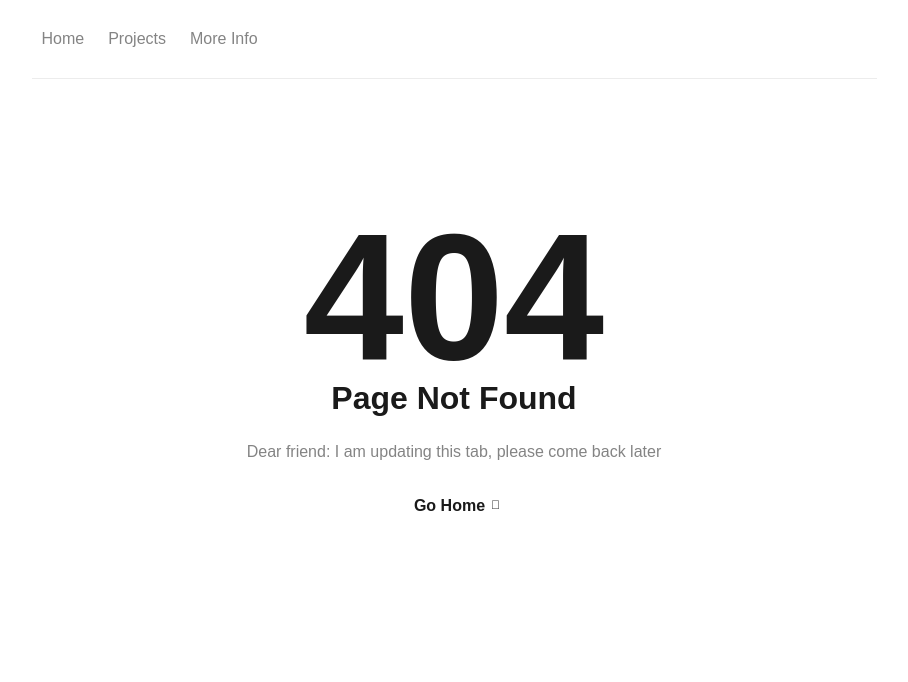
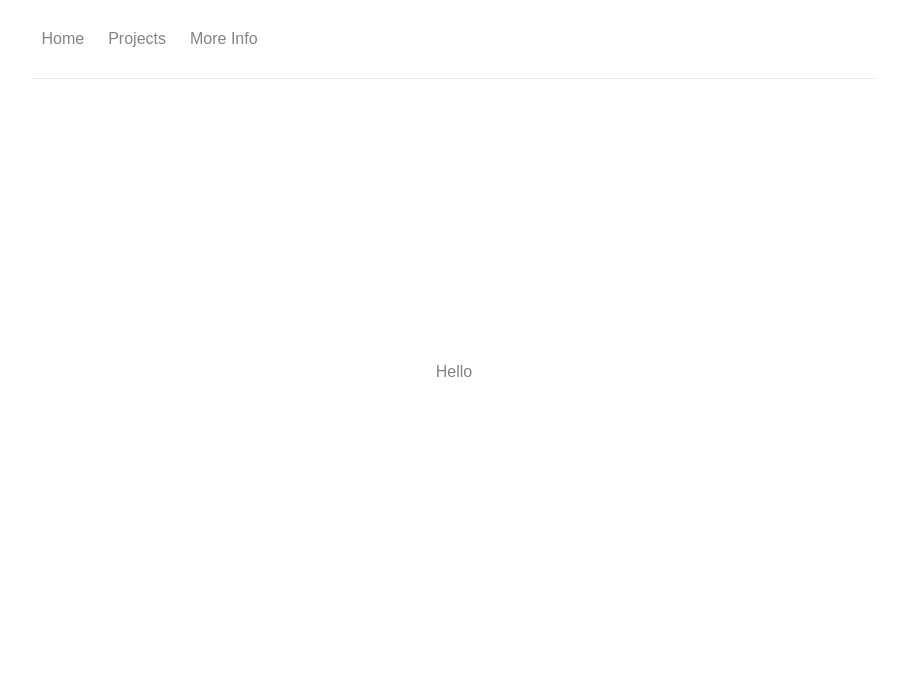
Before and after one commit to MagicDinosaur/portfolio, a React app: page /about in a window 1280 px wide. Before the commit this address had no page. Shown: the whole page, without its empty margins (186-1094 px from the left). Built offline with nearby package versions, Linux system fonts and the light colour scheme; a web font is replaced by a local one.

Commit message:
About page fix

```diff
--- a/src/component/Container.js
+++ b/src/component/Container.js
@@ -6,6 +6,7 @@ import Home from './page/Home'
 import Projects from './page/Projects'
 import Project from './page/Project'
 import NotFound from "./page/NotFound";
+import About from "./page/About";
 import ScrollToTop from "./ScrollToTop";
 
 export default function Container() {
@@ -60,7 +61,8 @@ export default function Container() {
                     <Home/>
                 </Route>
                 <Route path="/about">
-                    <NotFound/>
+                    {/* <NotFound/> */}
+                    <About/>
                 </Route>
             </Switch>
 
--- a/src/component/page/About.js
+++ b/src/component/page/About.js
@@ -0,0 +1,33 @@
+
+import {useRecoilState} from "recoil";
+import {useEffect,useState} from "react";
+import {useParams} from "react-router-dom";
+import {
+    BrowserRouter as Router,
+    Switch,
+    Route,
+    Link
+} from "react-router-dom";
+
+import {project as portfolioProject} from "../../store/portfolio";
+
+export default function About() {
+
+    const [useKey, setKey] = useState(useParams().key);
+
+    const [usePortfolioProject, setPortfolioProject] = useRecoilState(portfolioProject);
+
+    return (
+        <div className="utility-page-wrap _404">
+            <div className="utility-page-content-404 w-form">
+                <div className="text-center">
+                    Hello
+                </div>
+
+                <div>
+
+                </div>
+            </div>
+        </div>
+    );
+}
```
Also changed, not shown: public/index.html (+1 -0 lines).
